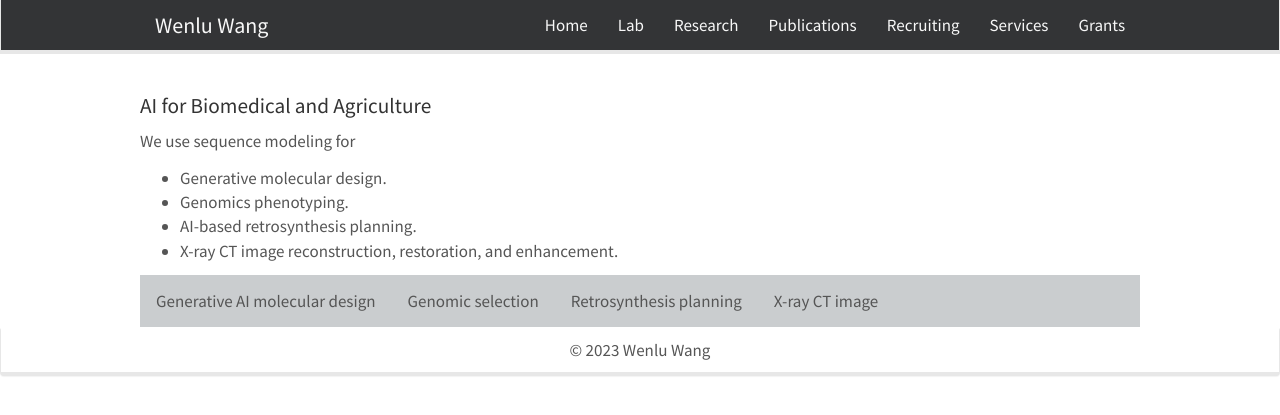
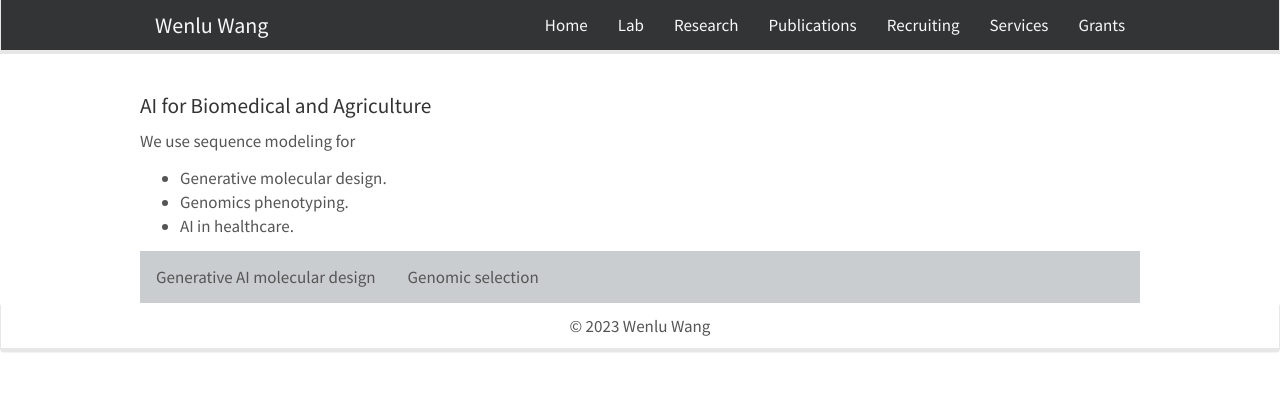
Before and after one commit to WENLU-W/WENLU-W.github.io, a Jekyll site: the page built from docs/_posts/2022-02-01-sequential.md, in a window 1280 px wide. Shown: the top 415 px of the page. Built offline with Jekyll 4.4.1, drawn with Linux system fonts in a browser that asks for light colours; nearby versions of some CDN libraries.

Commit message:
Update 2022-02-01-sequential.md

```diff
--- a/docs/_posts/2022-02-01-sequential.md
+++ b/docs/_posts/2022-02-01-sequential.md
@@ -9,8 +9,7 @@ We use sequence modeling for <br>
 
 - Generative molecular design.
 - Genomics phenotyping.
-- AI-based retrosynthesis planning.
-- X-ray CT image reconstruction, restoration, and enhancement.
+- AI in healthcare.
 
 <style>
 	.dropdown-menu>.active {
@@ -69,18 +68,9 @@ We use sequence modeling for <br>
 <button class="tablinks" onclick="show(event, 'biology')">
         Genomic selection
 </button>
-<button class="tablinks" onclick="show(event, 'retro')">
-        Retrosynthesis planning
-</button>
-<button class="tablinks" onclick="show(event, 'CT')">
-        X-ray CT image
-</button>
+
 </div>
 
-
-<div class="tabcontent" id="retro" style="display:none;">
-We work on AI based retrosynthetic accessibility estimation.
-</div>
 
 
 <div class="tabcontent" id="chemistry" style="display:none;">
@@ -104,11 +96,7 @@ We work on AI based retrosynthetic accessibility estimation.
 </div>
 
 
-<div class="tabcontent" id="CT" style="display:none;">
-<a href=""> <img src="{{ site.url }}{{ site.baseurl }}/images/CT.png" style="width: 500px; box-shadow: none"></a>
-<br>AI based X-ray CT image reconstruction.
 
-</div>
 
 
 
```
Also changed, not shown: other parts of docs/_posts/2022-02-01-sequential.md (+2 -0 lines).
